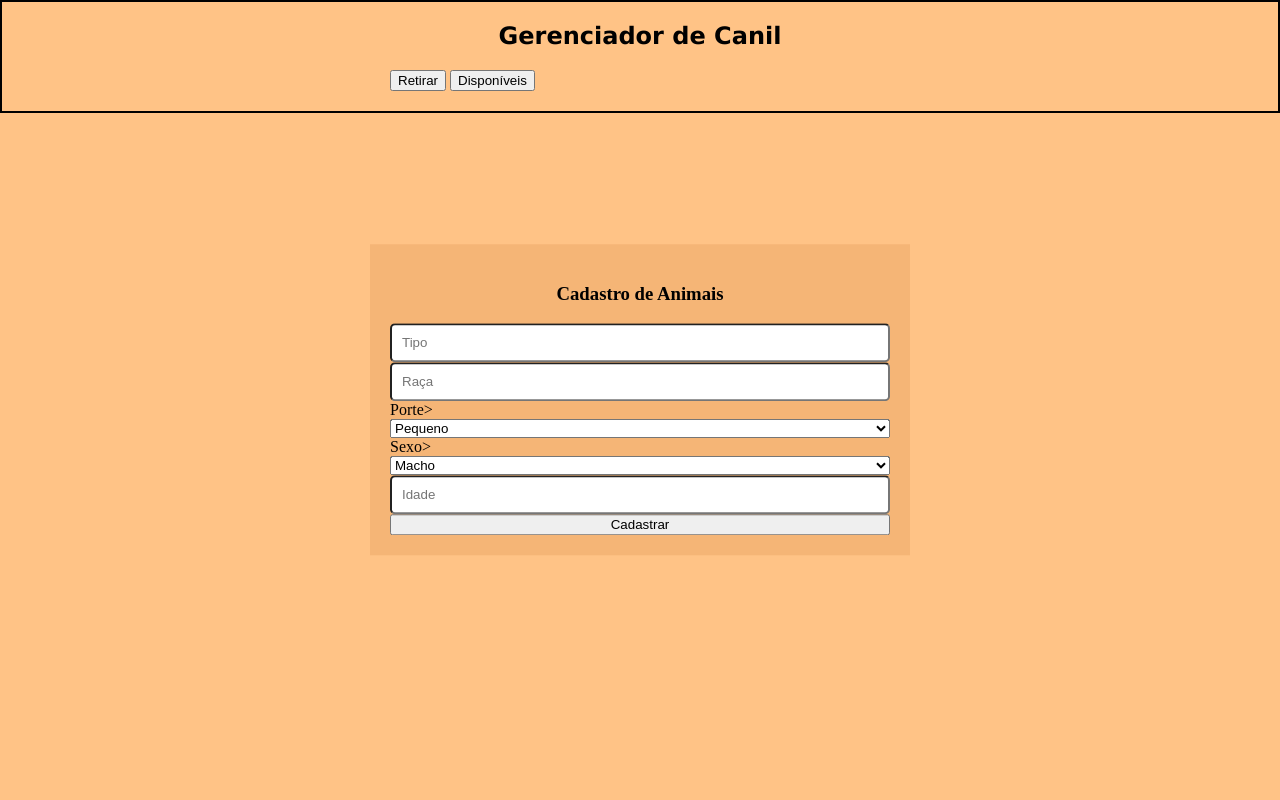
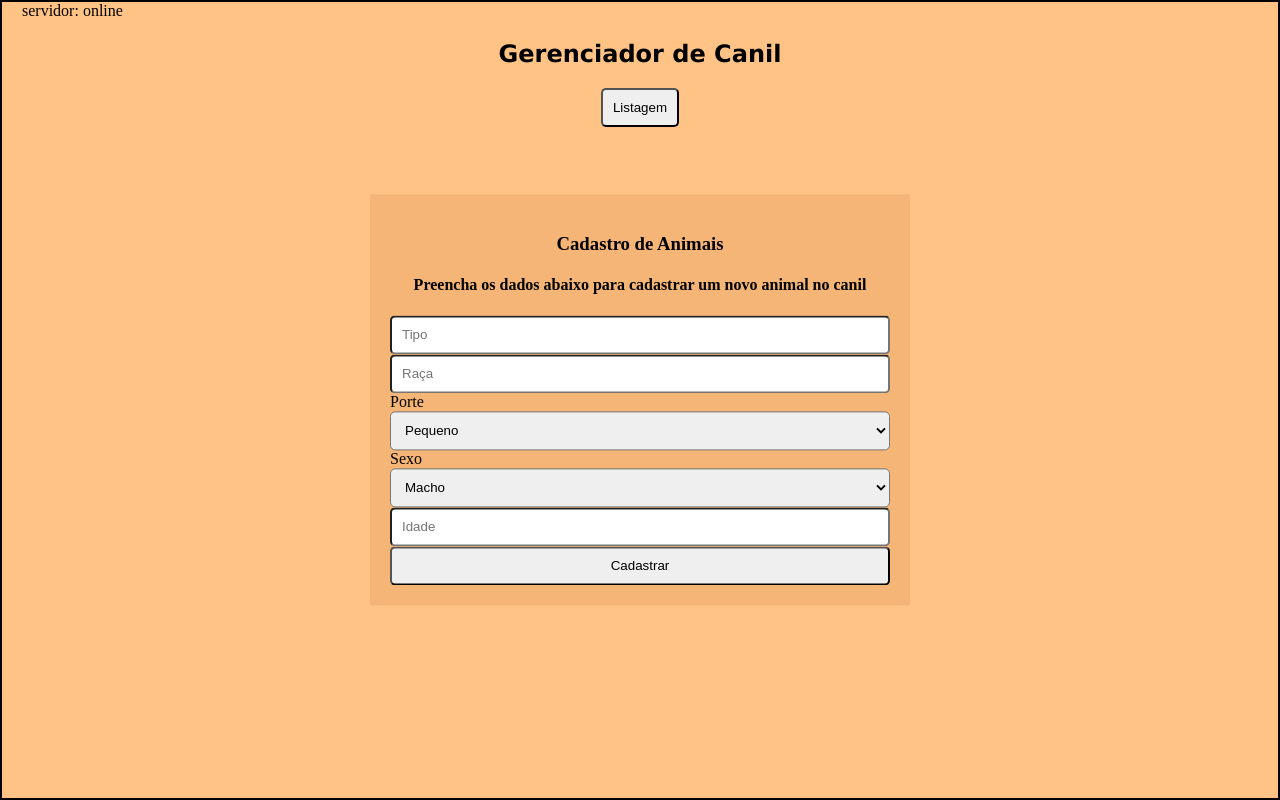
Before and after one commit to lorran-xo/php-gerenciador-canil, a PHP site: page /php-gerenciador-canil/cadastro.php in a window 1280 px wide. Run offline with PHP 8.4, Linux system fonts and the light colour scheme.

Commit message:
corrigido cadastro de animais no canil

```diff
--- a/banco/conexao.php
+++ b/banco/conexao.php
@@ -7,6 +7,9 @@ $bd = "canil";
 
 $mysqli = new mysqli($host, $usuario, $senha, $bd);
 
-if($mysqli->connect_errno) //Se der erro ao conectar retorna erro
-	echo "Falha na conexão: (".$mysqli->connect_errno.") ".$mysqli->connect_error;
+if($mysqli->connect_errno){ //Se der erro ao conectar retorna erro
+	echo "servidor: ofline, (".$mysqli->connect_errno.") ".$mysqli->connect_error;
+} else {
+	echo "servidor: online";
+}
 ?>
--- a/cadastro.php
+++ b/cadastro.php
@@ -2,21 +2,32 @@
 
 include("banco/conexao.php");
 //variavel mysqli criado dentro de conexao.php
+$txtErro = '';
 
 if(isset($_POST['cadastrar'])){
 	$tipo = $_POST['tipo'];
-	$raca = $_POST['tipo'];
-	$porte = $_POST['tipo'];
-	$sexo = $_POST['tipo'];
-	$idade = $_POST['tipo'];
+	$raca = $_POST['raca'];
+	$porte = $_POST['porte'];
+	$sexo = $_POST['sexo'];
+	$idade = $_POST['idade'];
 
+	if(empty($tipo)){
+		$txtErro = 'Por favor, preencha o campo tipo!';
+	} else {
+		$txtErro = '';
 
- 	$sql_code = "INSERT into animais (tipo, raca, porte, sexo, idade)
+		$sql_code = "INSERT into animais (tipo, raca, porte, sexo, idade)
  				 VALUES ('$tipo', '$raca', '$porte',
  				 		 '$sexo', '$idade')";
 
- 	 echo "<script> location.href='http://localhost/php-gerenciador-canil/index.php'; <script>";
-}
+	 	$cadastra = $mysqli->query($sql_code) or die($mysqli->error);
+
+	 	header("Location: http://localhost/php-gerenciador-canil/index.php");
+		exit();
+	}
+
+
+	}
 ?>
 
 <!DOCTYPE html>
@@ -38,33 +49,33 @@ if(isset($_POST['cadastrar'])){
 		<div class="cadastro">
 			<center><h2> Gerenciador de Canil </h2></center>
 			<form class="form" method="POST" action="./cadastro.php">
-				<center><h3> Cadastro de Animais</h3></center>
-
-
+				<center>
+					<h3> Cadastro de Animais</h3>
+					<h4> Preencha os dados abaixo para cadastrar um novo animal no canil</h4>
+				</center>
+					<?php echo "$txtErro"; ?>
 				<input class="field" name="tipo" placeholder="Tipo">
 				<input class="field" name="raca" placeholder="Raça">
 
-				<label for="porte">Porte></label>
-				<select name="porte">
+				<label for="porte">Porte</label>
+				<select class="field" name="porte">
 					<option value="Pequeno">Pequeno</option>
 					<option value="Médio">Médio</option>
 					<option value="Grande">Grande</option>
 				</select>
 
-				<label for="sexo">Sexo></label>
-				<select name="sexo">
+				<label for="sexo">Sexo</label>
+				<select class="field" name="sexo">
 					<option value="Macho">Macho</option>
 					<option value="Fêmea">Fêmea</option>
 				</select>
 
 				<input class="field" name="idade" placeholder="Idade">
 
-				<input name="cadastrar" type="submit" value="Cadastrar">
+				<input class="field" name="cadastrar" type="submit" value="Cadastrar">
 			</form>
 
-
-			 <a href="./saidas.php"><input name="acao" type="submit" value="Retirar"></a>
-			 <a href="./index.php"><input name="acao" type="submit" value="Disponíveis"></a>
+			 <center><a href="./index.php"><button class="field">Listagem</button></a></center>
 		</div>
 
 	</section>
```
Also changed, not shown: index.php (+8 -5 lines).
